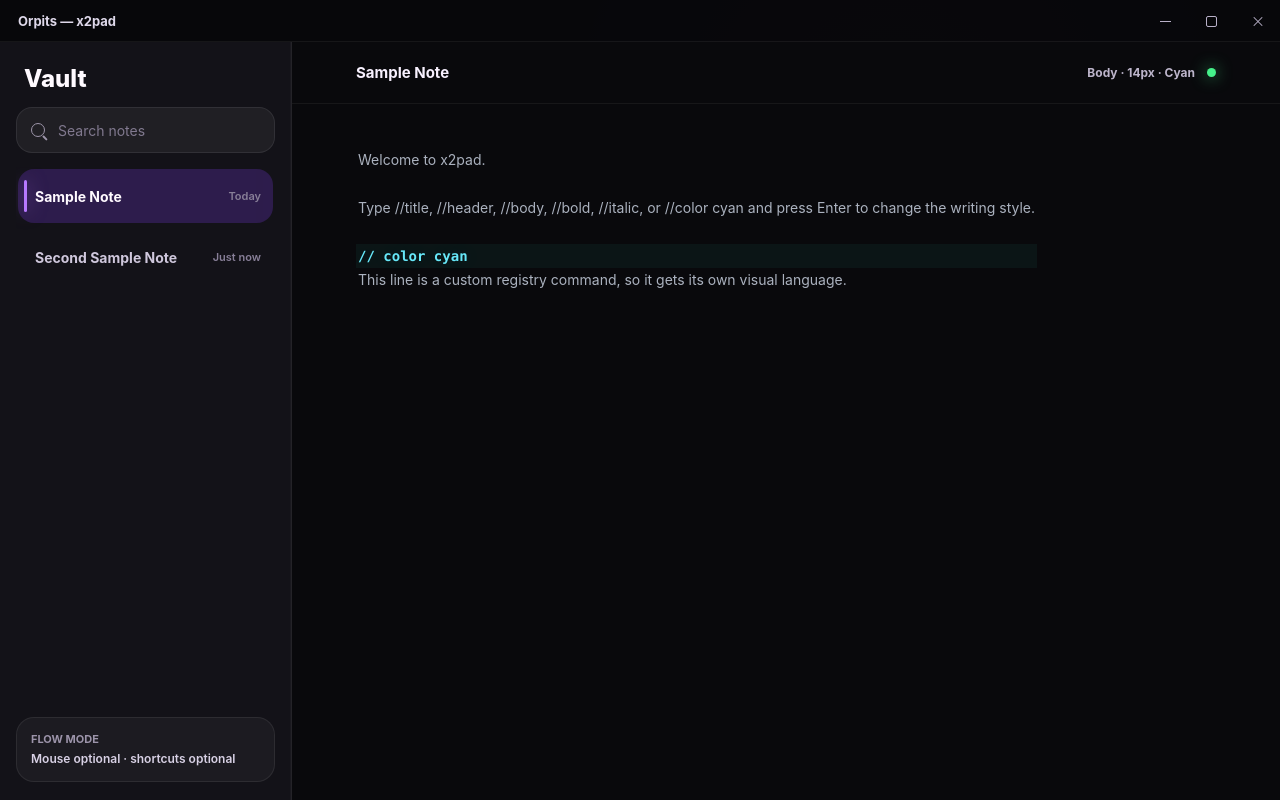
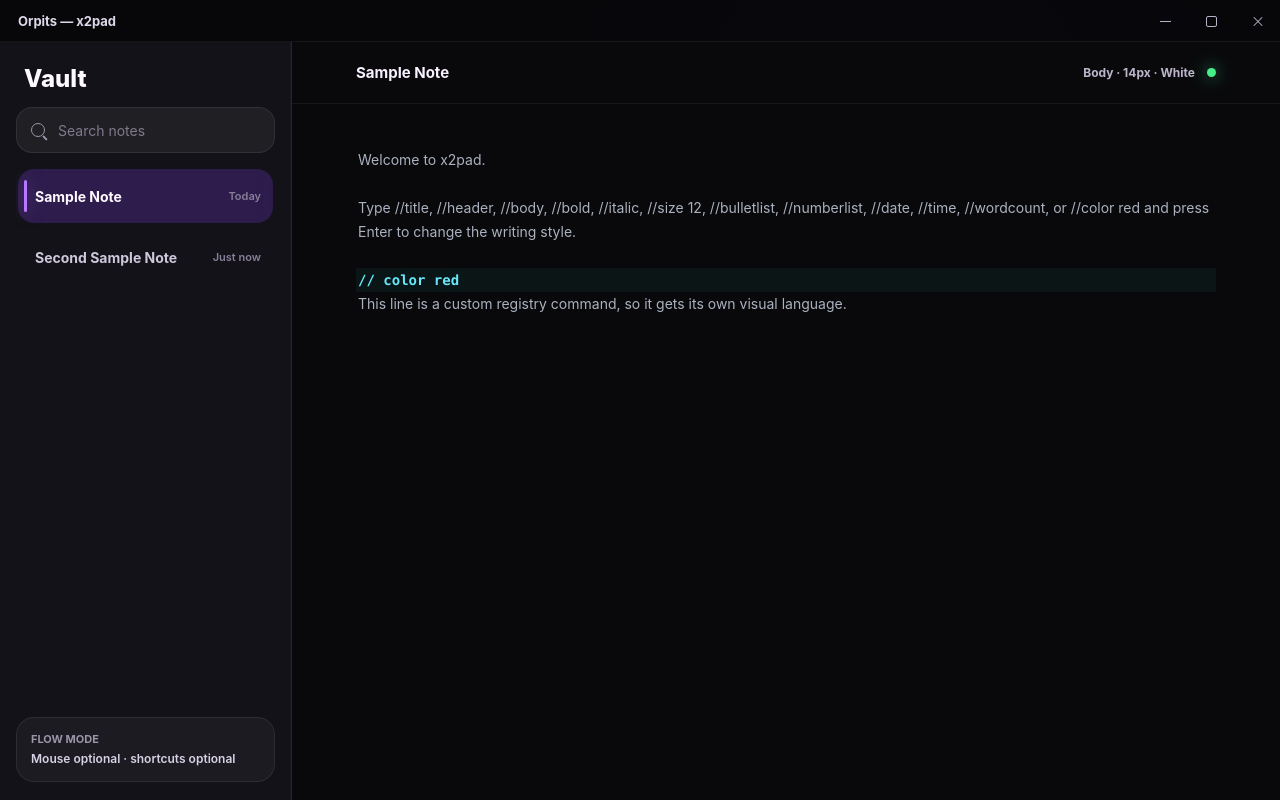
Before and after one commit to Astrap1/Orpits-0x02, a React (Vite) app: page / in a window 1280 px wide. Built offline with nearby package versions, Linux system fonts and the light colour scheme.

Commit message:
changed the default color to white (prep for export feature, will implement light/dark mode), completed most of command registry

```diff
--- a/src/CommandRegistry.ts
+++ b/src/CommandRegistry.ts
@@ -1,4 +1,6 @@
 export interface CommandActionContext {
+  getDocumentText: () => string;
+  insertText: (text: string) => void;
   setFontSize: (size: string) => void;
   setSelectedFont: (font: string) => void;
   setTextColor: (color: string) => void;
@@ -11,8 +13,20 @@
 interface Command {
   name: string;
   description: string;
+  arguments?: string[];
   action: (context: CommandActionContext, argument?: string) => boolean;
 }
+
+export const TEXT_COLOR_OPTIONS = [
+  { name: "red", label: "Red", value: "#ff8f9b" },
+  { name: "orange", label: "Orange", value: "#f59e5b" },
+  { name: "yellow", label: "Yellow", value: "#f5d76e" },
+  { name: "green", label: "Green", value: "#8ee6a8" },
+  { name: "blue", label: "Blue", value: "#7aa2ff" },
+  { name: "purple", label: "Purple", value: "#c4a7ff" },
+  { name: "black", label: "Black", value: "#111111" },
+  { name: "white", label: "White", value: "#f7f2ff" }
+];
 
 const setFontSizeCommand = (font: string, size: number) => {
   return ({ setFontSize, setSelectedFont }: CommandActionContext) => {
@@ -20,6 +34,47 @@
     setFontSize(String(size));
     return true;
   };
+};
+
+const setCustomFontSize = ({ setFontSize, setSelectedFont }: CommandActionContext, size?: string) => {
+  if (!size) return false;
+
+  const numericSize = Number(size);
+  if (!Number.isFinite(numericSize) || numericSize <= 0) return false;
+
+  setSelectedFont("Custom");
+  setFontSize(String(numericSize));
+  return true;
+};
+
+const insertListMarker = (marker: string) => {
+  return ({ insertText }: CommandActionContext) => {
+    insertText(marker);
+    return true;
+  };
+};
+
+const insertCurrentDate = ({ insertText }: CommandActionContext) => {
+  const now = new Date();
+  insertText(`${now.getMonth() + 1}/${now.getDate()}/${now.getFullYear()}`);
+  return true;
+};
+
+const insertCurrentTime = ({ insertText }: CommandActionContext) => {
+  insertText(new Date().toLocaleTimeString("en-US", {
+    hour: "numeric",
+    minute: "2-digit",
+    second: "2-digit",
+    hour12: true
+  }));
+  return true;
+};
+
+const insertWordCount = ({ getDocumentText, insertText }: CommandActionContext) => {
+  const words = getDocumentText().trim().match(/\S+/g) ?? [];
+  const label = words.length === 1 ? "word" : "words";
+  insertText(`Word Count: ${words.length} ${label}`);
+  return true;
 };
 
 const resetTextStyle = ({
@@ -33,7 +88,7 @@
 }: CommandActionContext) => {
   setSelectedFont("Body");
   setFontSize("14");
-  setTextColor("Cyan");
+  setTextColor("White");
   setBold(false);
   setItalic(false);
   setStrike(false);
@@ -43,15 +98,10 @@
 
 const notImplemented = () => false;
 
-const colorAliases: Record<string, string> = {
-  blue: "Blue",
-  cyan: "Cyan",
-  green: "Green",
-  purple: "Purple",
-  red: "Red",
-  white: "White",
-  yellow: "Yellow"
-};
+const colorAliases = TEXT_COLOR_OPTIONS.reduce<Record<string, string>>((aliases, color) => {
+  aliases[color.name] = color.label;
+  return aliases;
+}, {});
 
 // Central registry for all keyboard-driven actions
 export const CommandRegistry: Command[] = [
@@ -81,13 +131,9 @@
     action: setFontSizeCommand("Body", 14)
   },
   {
-    name: "font",
-    description: "Change font size",
-    action: ({ setFontSize }, size) => {
-      if (!size) return false;
-      setFontSize(size);
-      return true;
-    }
+    name: "size",
+    description: "Set font size",
+    action: setCustomFontSize
   },
   {
     name: "bold",
@@ -128,24 +174,25 @@
   },
   {
     name: "color",
-    description: "Change the text colour",
+    description: "Change text color",
+    arguments: TEXT_COLOR_OPTIONS.map((color) => color.name),
     action: ({ setTextColor }, color) => {
       if (!color) return false;
       const normalizedColor = colorAliases[color.toLowerCase()];
-      if (!normalizedColor && !/^#[0-9a-f]{6}$/i.test(color)) return false;
-      setTextColor(normalizedColor ?? color);
+      if (!normalizedColor) return false;
+      setTextColor(normalizedColor);
       return true;
     }
   },
   {
     name: "bulletlist",
-    description: "Create a bullet point",
-    action: notImplemented
+    description: "Create a bullet list",
+    action: insertListMarker("\u2022 ")
   },
   {
     name: "numberlist",
-    description: "Create a number list",
-    action: notImplemented
+    description: "Create a numbered list",
+    action: insertListMarker("1. ")
   },
   {
     name: "linebreak",
@@ -155,17 +202,17 @@
   {
     name: "date",
     description: "Insert the date",
-    action: notImplemented
+    action: insertCurrentDate
   },
   {
     name: "time",
     description: "Insert the time",
-    action: notImplemented
+    action: insertCurrentTime
   },
   {
     name: "wordcount",
-    description: "Insert the wordcount",
-    action: notImplemented
+    description: "Insert the word count",
+    action: insertWordCount
   },
   {
     name: "Save",
--- a/src/pages/Editor.tsx
+++ b/src/pages/Editor.tsx
@@ -6,11 +6,12 @@
 import { Prec, RangeSetBuilder, StateEffect, StateField, Text } from "@codemirror/state";
 import { Decoration, DecorationSet, EditorView, keymap } from "@codemirror/view";
 import { getCurrentWindow } from "@tauri-apps/api/window";
-import { CommandRegistry } from "../CommandRegistry";
+import { CommandRegistry, TEXT_COLOR_OPTIONS } from "../CommandRegistry";
 import "../styles/Editor.css";
 
 const DEFAULT_FONT_SIZE = "14";
-const COMMANDS_WITH_ARGUMENTS = new Set(["color", "font"]);
+const COMMANDS_WITH_ARGUMENTS = new Set(["color", "size"]);
+const BULLET_LIST_MARKER = "\u2022 ";
 
 const notes = [
   {
@@ -18,7 +19,7 @@
     title: "Sample Note",
     updatedAt: "Today",
     content:
-      "Welcome to x2pad.\n\nType //title, //header, //body, //bold, //italic, or //color cyan and press Enter to change the writing style.\n\n// color cyan\nThis line is a custom registry command, so it gets its own visual language."
+      "Welcome to x2pad.\n\nType //title, //header, //body, //bold, //italic, //size 12, //bulletlist, //numberlist, //date, //time, //wordcount, or //color red and press Enter to change the writing style.\n\n// color red\nThis line is a custom registry command, so it gets its own visual language."
   },
   {
     id: "second-sample-note",
@@ -29,15 +30,10 @@
   }
 ];
 
-const colorValues: Record<string, string> = {
-  Blue: "#7aa2ff",
-  Cyan: "#67e8f9",
-  Green: "#8ee6a8",
-  Purple: "#c4a7ff",
-  Red: "#ff8f9b",
-  White: "#f7f2ff",
-  Yellow: "#f5d76e"
-};
+const colorValues = TEXT_COLOR_OPTIONS.reduce<Record<string, string>>((values, color) => {
+  values[color.label] = color.value;
+  return values;
+}, {});
 
 interface ActiveTextStyle {
   fontSize: string;
@@ -172,6 +168,98 @@
   };
 }
 
+function getListLineInfo(lineText: string) {
+  const numberedMatch = lineText.match(/^([ \t]*)(\d+)\.\s/);
+
+  if (numberedMatch) {
+    return {
+      indentation: numberedMatch[1],
+      markerLength: numberedMatch[0].length,
+      nextMarker: `${numberedMatch[1]}${Number(numberedMatch[2]) + 1}. `
+    };
+  }
+
+  const bulletMatch = lineText.match(/^([ \t]*)(?:[-*]|\u2022)\s/);
+
+  if (bulletMatch) {
+    return {
+      indentation: bulletMatch[1],
+      markerLength: bulletMatch[0].length,
+      nextMarker: `${bulletMatch[1]}${BULLET_LIST_MARKER}`
+    };
+  }
+
+  return null;
+}
+
+function continueListAtCursor(view: EditorView) {
+  const selection = view.state.selection.main;
+
+  if (!selection.empty) {
+    return false;
+  }
+
+  const line = view.state.doc.lineAt(selection.head);
+  const listLine = getListLineInfo(line.text);
+  const cursorOffset = selection.head - line.from;
+
+  if (!listLine || cursorOffset < listLine.markerLength) {
+    return false;
+  }
+
+  const contentAfterMarker = line.text.slice(listLine.markerLength).trim();
+
+  if (!contentAfterMarker) {
+    view.dispatch({
+      changes: {
+        from: line.from,
+        to: line.from + listLine.markerLength,
+        insert: ""
+      },
+      selection: { anchor: line.from }
+    });
+    return true;
+  }
+
+  const insert = `\n${listLine.nextMarker}`;
+
+  view.dispatch({
+    changes: {
+      from: selection.head,
+      to: selection.head,
+      insert
+    },
+    selection: { anchor: selection.head + insert.length }
+  });
+  return true;
+}
+
+function deleteListMarkerAtCursor(view: EditorView) {
+  const selection = view.state.selection.main;
+
+  if (!selection.empty) {
+    return false;
+  }
+
+  const line = view.state.doc.lineAt(selection.head);
+  const listLine = getListLineInfo(line.text);
+  const cursorOffset = selection.head - line.from;
+
+  if (!listLine || cursorOffset !== listLine.markerLength) {
+    return false;
+  }
+
+  view.dispatch({
+    changes: {
+      from: line.from,
+      to: line.from + listLine.markerLength,
+      insert: ""
+    },
+    selection: { anchor: line.from }
+  });
+  return true;
+}
+
 function WindowControls() {
   const isTauri = "__TAURI_INTERNALS__" in window;
 
@@ -222,7 +310,7 @@
 
   const [selectedFont, setSelectedFont] = useState("Body");
   const [fontSize, setFontSize] = useState(DEFAULT_FONT_SIZE);
-  const [textColor, setTextColor] = useState("Cyan");
+  const [textColor, setTextColor] = useState("White");
   const [isBold, setBold] = useState(false);
   const [isItalic, setItalic] = useState(false);
   const [isStrike, setStrike] = useState(false);
@@ -310,8 +398,16 @@
       return false;
     }
 
+    let commandReplacement = "";
     const handled = command.action(
       {
+        getDocumentText: () => (
+          view.state.doc.sliceString(0, pendingCommand.from) +
+          view.state.doc.sliceString(pendingCommand.to)
+        ),
+        insertText: (text) => {
+          commandReplacement = text;
+        },
         setBold,
         setFontSize,
         setItalic,
@@ -331,8 +427,9 @@
       changes: {
         from: pendingCommand.from,
         to: pendingCommand.to,
-        insert: ""
-      }
+        insert: commandReplacement
+      },
+      selection: { anchor: pendingCommand.from + commandReplacement.length }
     });
     setShowCommands(false);
     return true;
@@ -346,7 +443,11 @@
     Prec.highest(keymap.of([
       {
         key: "Enter",
-        run: runCommandAtCursor
+        run: (view) => runCommandAtCursor(view) || continueListAtCursor(view)
+      },
+      {
+        key: "Backspace",
+        run: deleteListMarkerAtCursor
       }
     ])),
     EditorView.updateListener.of((update) => {
@@ -636,8 +737,11 @@
               >
                 {CommandRegistry.map((command) => (
                   <div className="command-menu-item" key={command.name}>
-                    <code>// {command.name}</code>
-                    <span>{command.description}</span>
+                    <code>//{command.name}</code>
+                    <span>
+                      {command.description}
+                      {command.arguments ? `: ${command.arguments.join(", ")}` : ""}
+                    </span>
                   </div>
                 ))}
               </div>
```
Also changed, not shown: 1 other file (tests, documents, lock files or other folders).
